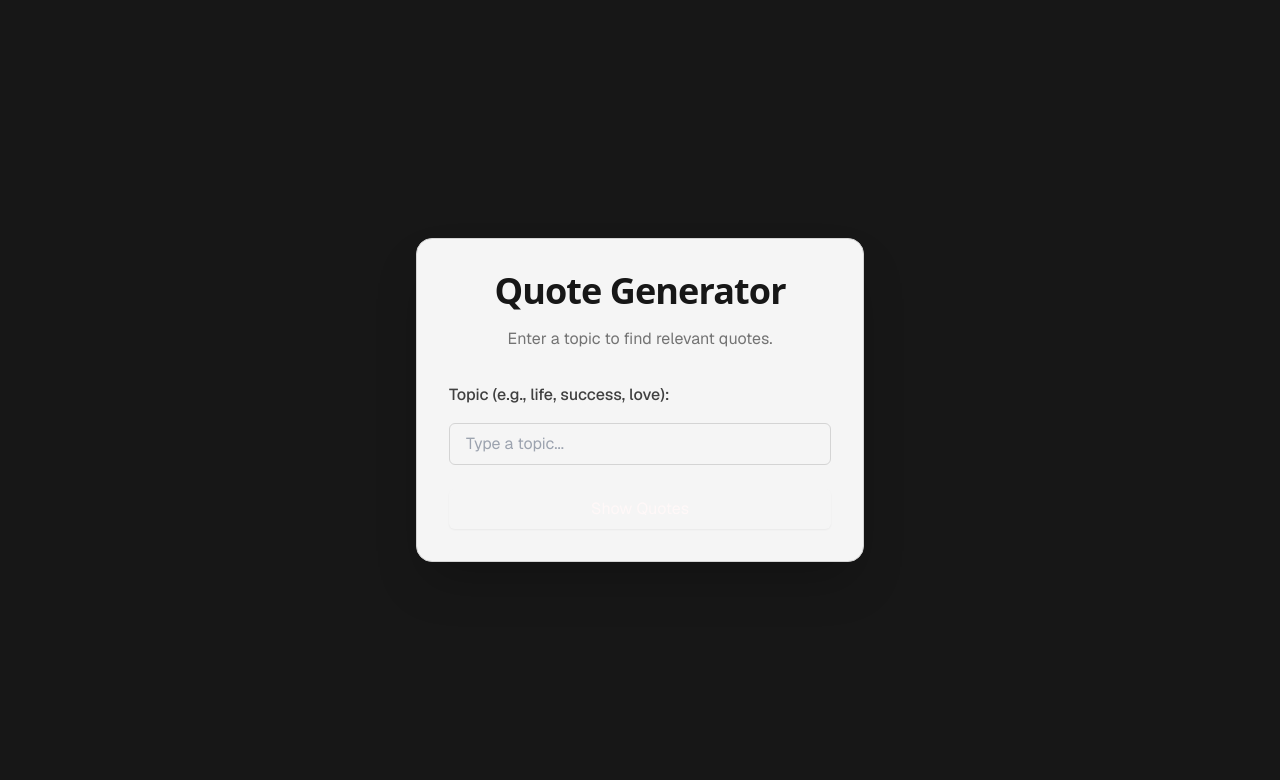
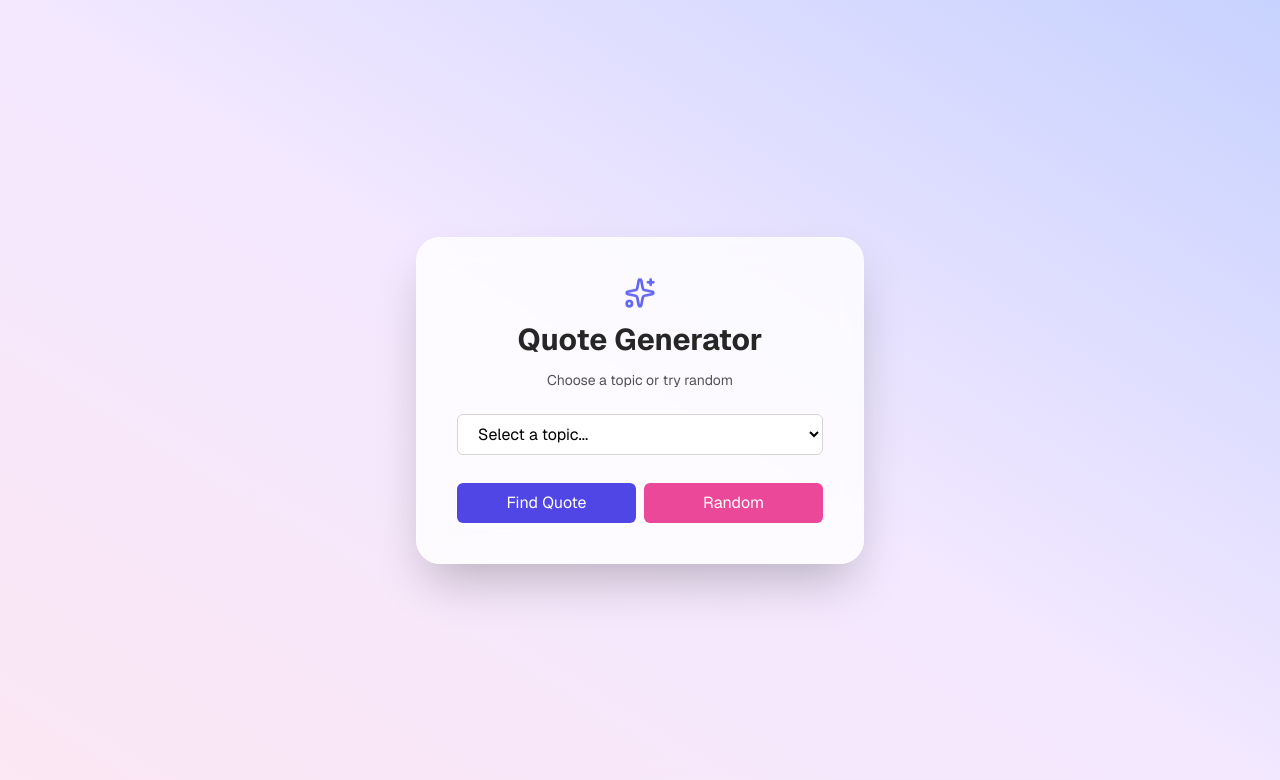
Before and after one commit to AreebaTanveer19/Nexium_areeba_tanveer, a Next.js app in the folder internship/quote-generator/: page / in a window 1280 px wide. Shown: the top 780 px of the page. Built offline with nearby package versions, Linux system fonts and the light colour scheme.

Commit message:
Improved theme

```diff
--- a/internship/quote-generator/package.json
+++ b/internship/quote-generator/package.json
@@ -17,15 +17,15 @@
     "framer-motion": "^12.23.0",
     "lucide-react": "^0.525.0",
     "next": "15.3.4",
-    "react": "^19.0.0",
+    "react": "^19.1.0",
     "react-dom": "^19.0.0",
     "sonner": "^2.0.5",
     "tailwind-merge": "^3.3.1"
   },
   "devDependencies": {
     "@eslint/eslintrc": "^3",
-    "@types/node": "^20",
-    "@types/react": "^19",
+    "@types/node": "^20.19.4",
+    "@types/react": "^19.1.8",
     "@types/react-dom": "^19",
     "autoprefixer": "^10.4.20",
     "eslint": "^9",
--- a/internship/quote-generator/src/app/page.tsx
+++ b/internship/quote-generator/src/app/page.tsx
@@ -1,5 +1,5 @@
 import React from "react";
-import { TopicQuoteForm } from "../components/TopicQuoteForm";
+import TopicQuoteForm  from "../components/TopicQuoteForm";
 
 export default function Home() {
   return (
--- a/internship/quote-generator/src/components/TopicQuoteForm.tsx
+++ b/internship/quote-generator/src/components/TopicQuoteForm.tsx
@@ -1,88 +1,136 @@
 'use client';
-import React, { useState } from 'react';
-import { Button } from './ui/button';
+import React, { useState, useEffect, useRef } from 'react';
+import { motion, AnimatePresence } from 'framer-motion';
+import { Sparkles, ClipboardCopy } from 'lucide-react';
 
 const QUOTES = [
   { topic: 'life', content: 'Life is what happens when you are busy making other plans.', author: 'John Lennon' },
-  { topic: 'life', content: 'The purpose of our lives is to be happy.', author: 'Dalai Lama' },
-  { topic: 'life', content: 'Get busy living or get busy dying.', author: 'Stephen King' },
   { topic: 'success', content: 'Success is not the key to happiness. Happiness is the key to success.', author: 'Albert Schweitzer' },
-  { topic: 'success', content: 'Success usually comes to those who are too busy to be looking for it.', author: 'Henry David Thoreau' },
-  { topic: 'success', content: 'Dont be afraid to give up the good to go for the great.', author: 'John D. Rockefeller' },
-  { topic: 'love', content: 'Love all, trust a few, do wrong to none.', author: 'William Shakespeare' },
   { topic: 'love', content: 'We accept the love we think we deserve.', author: 'Stephen Chbosky' },
-  { topic: 'love', content: 'To love and be loved is to feel the sun from both sides.', author: 'David Viscott' },
-  { topic: 'motivation', content: 'The only way to do great work is to love what you do.', author: 'Steve Jobs' },
-  { topic: 'motivation', content: 'The harder you work for something, the greater you\'ll feel when you achieve it.', author: 'Unknown' },
   { topic: 'motivation', content: 'Push yourself, because no one else is going to do it for you.', author: 'Unknown' },
   { topic: 'friendship', content: 'Friendship is the only cement that will ever hold the world together.', author: 'Woodrow Wilson' },
-  { topic: 'friendship', content: 'A real friend is one who walks in when the rest of the world walks out.', author: 'Walter Winchell' },
-  { topic: 'friendship', content: 'Friendship doubles your joys and divides your sorrows.', author: 'Euripides' },
   { topic: 'wisdom', content: 'Knowing yourself is the beginning of all wisdom.', author: 'Aristotle' },
-  { topic: 'wisdom', content: 'Turn your wounds into wisdom.', author: 'Oprah Winfrey' },
-  { topic: 'wisdom', content: 'The only true wisdom is in knowing you know nothing.', author: 'Socrates' },
   { topic: 'creativity', content: 'Creativity is intelligence having fun.', author: 'Albert Einstein' },
-  { topic: 'creativity', content: 'You can not use up creativity. The more you use, the more you have.', author: 'Maya Angelou' },
-  { topic: 'creativity', content: 'Creativity takes courage.', author: 'Henri Matisse' },
-  { topic: 'perseverance', content: 'Perseverance is not a long race; it is many short races one after the other.', author: 'Walter Elliot' },
-  { topic: 'perseverance', content: 'It does not matter how slowly you go as long as you do not stop.', author: 'Confucius' },
   { topic: 'perseverance', content: 'Through perseverance many people win success out of what seemed destined to be certain failure.', author: 'Benjamin Disraeli' },
-  { topic: 'sad', content: 'Tears come from the heart and not from the brain.', author: 'Leonardo da Vinci' },
-  { topic: 'sad', content: 'Every human walks around with a certain kind of sadness. They may not wear it on their sleeves, but it\'s there if you look deep.', author: 'Taraji P. Henson' },
-  { topic: 'sad', content: 'The word "happy" would lose its meaning if it were not balanced by sadness.', author: 'Carl Jung' }
+  { topic: 'kindness', content: 'Kindness is a language which the deaf can hear and the blind can see.', author: 'Mark Twain' },
+  { topic: 'peace', content: 'Peace begins with a smile.', author: 'Mother Teresa' },
+  { topic: 'happiness', content: 'Happiness is not something ready made. It comes from your own actions.', author: 'Dalai Lama' },
+  { topic: 'growth', content: 'The only way to grow is to challenge yourself.', author: 'Ashley Tisdale' },
+  { topic: 'courage', content: 'It takes courage to grow up and become who you really are.', author: 'E.E. Cummings' }
 ];
 
-export const TopicQuoteForm: React.FC = () => {
+export default function QuoteGenerator() {
   const [topic, setTopic] = useState('');
-  const [results, setResults] = useState<{ content: string; author: string }[]>([]);
-  const [submitted, setSubmitted] = useState(false);
+  const [typedQuote, setTypedQuote] = useState('');
+  const [currentQuote, setCurrentQuote] = useState<{ content: string; author: string } | null>(null);
+  const [suggestions, setSuggestions] = useState<string[]>([]);
+  const [copied, setCopied] = useState(false);
 
-  const handleSubmit = (e: React.FormEvent) => {
-    e.preventDefault();
-    const filtered = QUOTES.filter(q => q.topic.toLowerCase() === topic.trim().toLowerCase()).slice(0, 3);
-    setResults(filtered);
-    setSubmitted(true);
+  const topics = [...new Set(QUOTES.map(q => q.topic))];
+
+  useEffect(() => {
+    const lastTopic = localStorage.getItem('last_topic');
+    if (lastTopic) {
+      setTopic(lastTopic);
+    }
+  }, []);
+
+  const handleTyping = (text: string) => {
+    if (!text || text.length === 0) {
+      setTypedQuote('');
+      return;
+    }
+    setTypedQuote(text);
+  };
+
+  const handleSearch = () => {
+    const filtered = QUOTES.filter(q => q.topic === topic.trim().toLowerCase());
+    if (filtered.length === 0) {
+      setCurrentQuote({ content: 'No quote found for this topic.', author: '' });
+      setTypedQuote('');
+      handleTyping('No quote found for this topic.');
+      return;
+    }
+    const picked = filtered[Math.floor(Math.random() * filtered.length)];
+    setCurrentQuote(picked);
+    handleTyping(picked.content);
+    localStorage.setItem('last_topic', topic);
+  };
+
+  const handleRandom = () => {
+    const picked = QUOTES[Math.floor(Math.random() * QUOTES.length)];
+    setCurrentQuote(picked);
+    handleTyping(picked.content);
+  };
+
+  const handleCopy = () => {
+    if (typedQuote) {
+      navigator.clipboard.writeText(typedQuote);
+      setCopied(true);
+      setTimeout(() => setCopied(false), 1500);
+    }
+  };
+
+  const handleInputChange = (value: string) => {
+    setTopic(value);
+    const filtered = topics.filter(t => t.startsWith(value.toLowerCase()));
+    setSuggestions(filtered.slice(0, 5));
   };
 
   return (
-    <div className="w-full min-h-screen flex items-center justify-center bg-neutral-900">
-      <div className="w-full max-w-md border border-neutral-300 dark:border-neutral-700 rounded-2xl p-8 bg-neutral-100 dark:bg-neutral-800 shadow-2xl">
-        <h1 className="text-3xl md:text-4xl font-bold text-center mb-4 font-sans text-neutral-900 dark:text-neutral-100 tracking-tight">
-          Quote Generator
-        </h1>
-        <p className="text-center text-neutral-500 dark:text-neutral-400 mb-8 text-base font-normal">
-          Enter a topic to find relevant quotes.
-        </p>
-        <form className="flex flex-col gap-4 w-full" onSubmit={handleSubmit}>
-          <label htmlFor="topic" className="font-medium text-neutral-700 dark:text-neutral-200 text-base">Topic (e.g., life, success, love):</label>
-          <input
-            id="topic"
-            type="text"
+    <div className="min-h-screen w-full flex items-center justify-center bg-gradient-to-tr from-pink-100 via-purple-100 to-indigo-200 dark:from-gray-900 dark:via-gray-800 dark:to-black transition-colors">
+      <motion.div
+        initial={{ opacity: 0, y: 40 }}
+        animate={{ opacity: 1, y: 0 }}
+        transition={{ duration: 0.8 }}
+        className="w-full max-w-md p-6 md:p-10 bg-white/80 dark:bg-gray-900/80 rounded-3xl shadow-2xl backdrop-blur-md border border-white/30"
+      >
+        <div className="flex flex-col items-center gap-3">
+          <Sparkles className="w-8 h-8 text-indigo-500 dark:text-indigo-300 animate-bounce" />
+          <h1 className="text-3xl font-bold text-center text-neutral-800 dark:text-white">Quote Generator</h1>
+          <p className="text-center text-neutral-600 dark:text-neutral-300 text-sm">Choose a topic or try random</p>
+
+          <select
             value={topic}
-            onChange={e => setTopic(e.target.value)}
-            className="input input-bordered w-full text-base px-4 py-2 rounded-md focus:ring-2 focus:ring-neutral-400 focus:outline-none bg-transparent border border-neutral-300 dark:border-neutral-700 text-neutral-900 dark:text-neutral-100"
-            placeholder="Type a topic..."
-            required
-          />
-          <Button type="submit" className="btn btn-primary w-full text-base py-2 rounded-md shadow-sm mt-2">Show Quotes</Button>
-        </form>
-        {submitted && (
-          <div className="mt-8 w-full">
-            {results.length > 0 ? (
-              <ul className="space-y-5">
-                {results.map((q, i) => (
-                  <li key={i} className="p-5 bg-transparent rounded-lg border border-neutral-200 dark:border-neutral-700 shadow-sm">
-                    <blockquote className="text-lg md:text-xl font-serif mb-2 text-neutral-800 dark:text-neutral-100 text-center leading-snug">&ldquo;{q.content}&rdquo;</blockquote>
-                    <div className="text-right text-sm text-neutral-500 dark:text-neutral-400 font-medium">— {q.author}</div>
-                  </li>
-                ))}
-              </ul>
-            ) : (
-              <div className="text-error mt-4 text-center text-base font-semibold">No quotes found for this topic.</div>
+            onChange={(e) => handleInputChange(e.target.value)}
+            className="w-full px-4 py-2 rounded-md mt-3 bg-white dark:bg-black border border-neutral-300 dark:border-neutral-700 text-black dark:text-white focus:ring-2 ring-indigo-400"
+          >
+            <option value="">Select a topic...</option>
+            {topics.map((t, idx) => <option key={idx} value={t}>{t}</option>)}
+          </select>
+
+          <div className="flex gap-2 w-full mt-4">
+            <button onClick={handleSearch} className="w-full py-2 rounded-md bg-indigo-600 text-white hover:bg-indigo-700 transition">Find Quote</button>
+            <button onClick={handleRandom} className="w-full py-2 rounded-md bg-pink-500 text-white hover:bg-pink-600 transition">Random</button>
+          </div>
+
+          <AnimatePresence>
+            {typedQuote && (
+              <motion.div
+                key={typedQuote}
+                initial={{ opacity: 0, y: 30 }}
+                animate={{ opacity: 1, y: 0 }}
+                exit={{ opacity: 0, y: 30 }}
+                transition={{ delay: 0.2 }}
+                className="mt-8 text-center relative"
+              >
+                <blockquote className="text-xl font-medium text-neutral-800 dark:text-white leading-snug">
+                  “{typedQuote}”
+                </blockquote>
+                {currentQuote?.author && (
+                  <p className="mt-3 text-sm text-neutral-500 dark:text-neutral-300">— {currentQuote.author}</p>
+                )}
+                <button onClick={handleCopy} className="absolute top-0 right-0 text-indigo-500 dark:text-indigo-300 hover:text-indigo-700">
+                  <ClipboardCopy size={20} />
+                </button>
+                {copied && (
+                  <span className="absolute top-0 left-1/2 -translate-x-1/2 bg-green-100 text-green-800 dark:bg-green-900 dark:text-green-200 px-2 py-1 rounded text-xs mt-2 shadow">Copied!</span>
+                )}
+              </motion.div>
             )}
-          </div>
-        )}
-      </div>
+          </AnimatePresence>
+        </div>
+      </motion.div>
     </div>
   );
-};
+}
```
Also changed, not shown: 1 other file (tests, documents, lock files or other folders).
